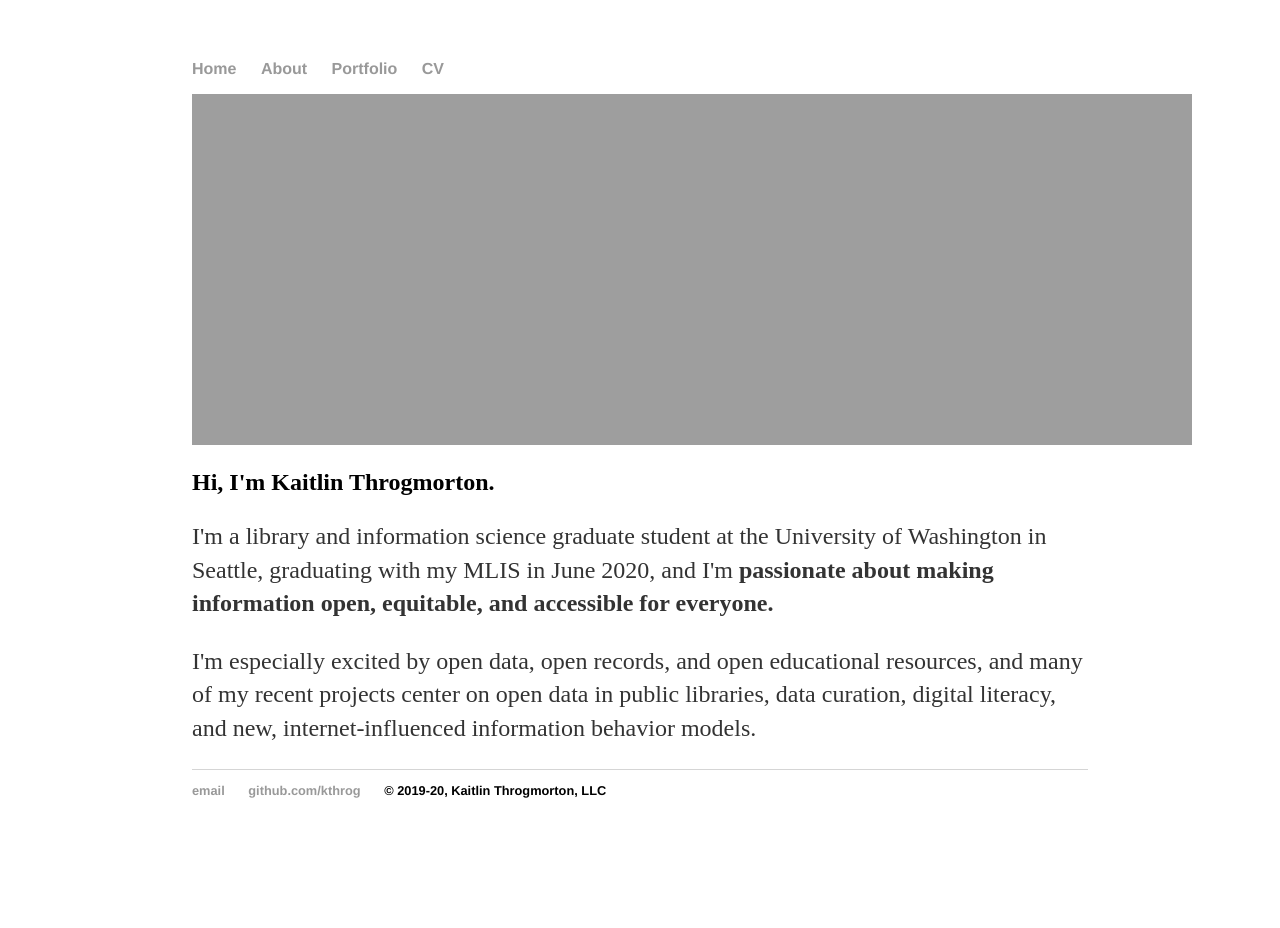
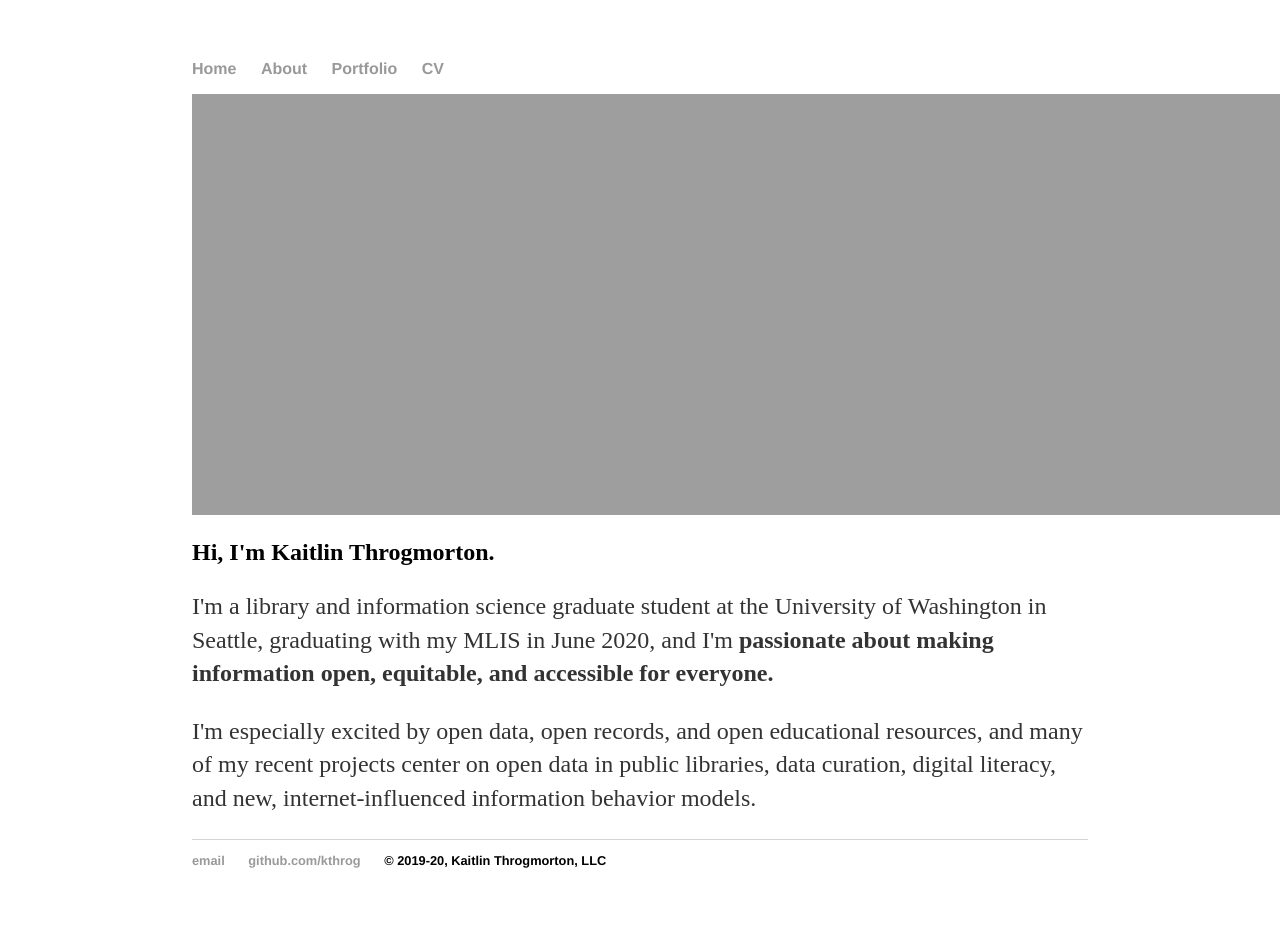
Before and after one commit to kthrog/old_site, a Jekyll site: the page built from index.html, in a window 1280 px wide. Built offline with Jekyll 4.4.1, drawn with Linux system fonts in a browser that asks for light colours; before the commit the page ends 900 px from its top, so only the background shows below that.

Commit message:
change banner size

```diff
--- a/index.html
+++ b/index.html
@@ -3,7 +3,7 @@
 title: Kaitlin Throgmorton
 ---
 
-<img src="https://kaitlinthrogmorton.com/images/openforeveryone-banner.png" alt="Open for Everyone - Open Records, Open Data, Open Information" style="width:1000px;height:351px;">
+<img src="https://kaitlinthrogmorton.com/images/openforeveryone-banner.png" alt="Open for Everyone - Open Records, Open Data, Open Information" style="width:1200px;height:421px;">
 	<br>
 <div class="blurb">
 	<h2>Hi, I'm Kaitlin Throgmorton.</h2>
```
